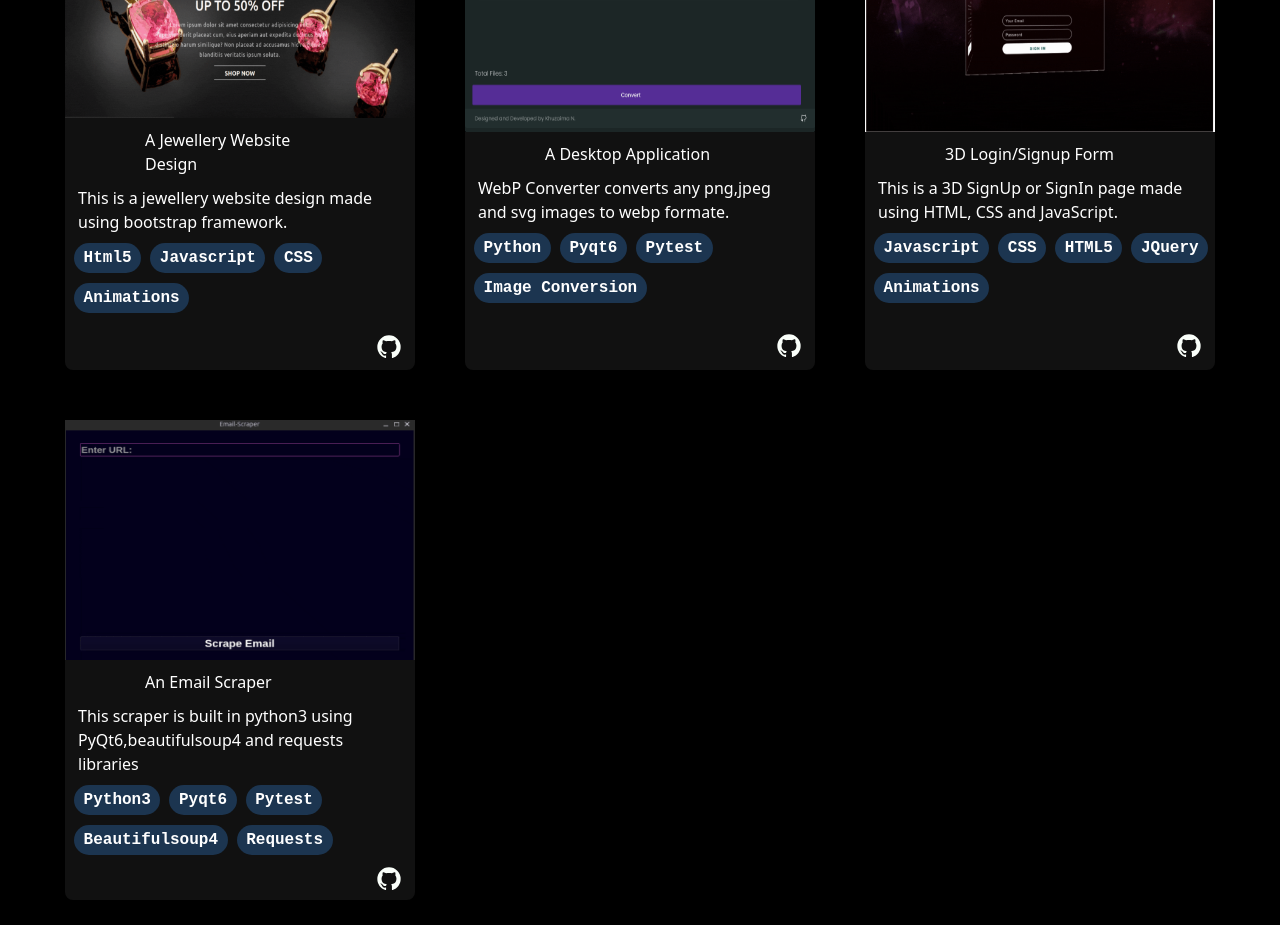
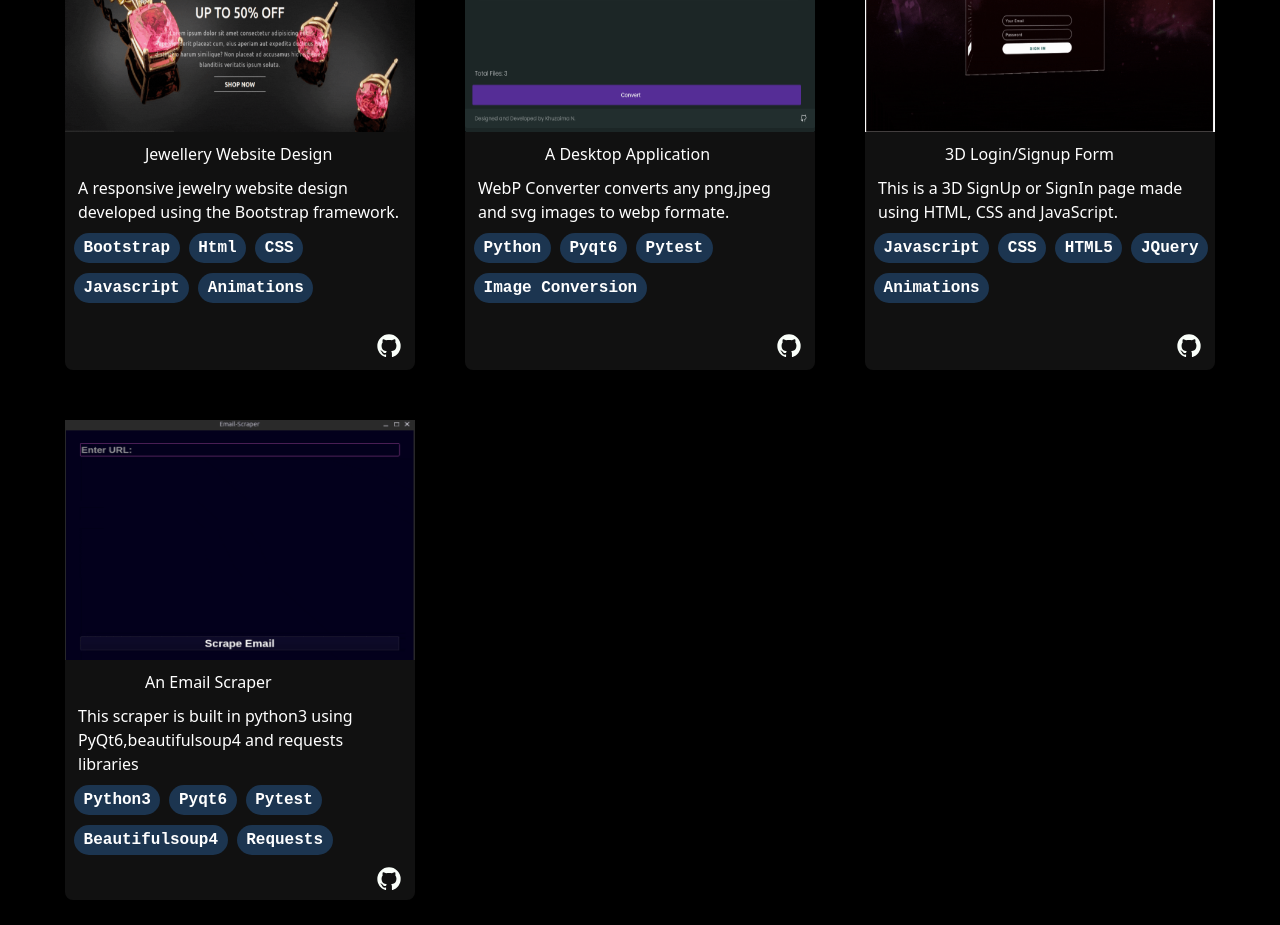
Before and after one commit to kzmfhm/my-portfolio, a React (Create React App) app: page /projects in a window 1280 px wide. Shown: the part 860-1785 px from the top of the page. Built offline with nearby package versions, Linux system fonts and the light colour scheme.

Commit message:
refactor code

```diff
--- a/src/pages/Projects/index.jsx
+++ b/src/pages/Projects/index.jsx
@@ -33,10 +33,10 @@ const projectsData = [
     githubLink: 'https://github.com/kzmfhm/flavor-craft-food-website',
   },
   {
-    title: 'A Jewellery Website Design',
+    title: 'Jewellery Website Design',
     image: jewelleryGif,
-    description: 'This is a jewellery website design made using bootstrap framework.',
-    technologies: ['Html5', 'Javascript', 'CSS','Animations',],
+    description: 'A responsive jewelry website design developed using the Bootstrap framework.',
+    technologies: ['Bootstrap', 'Html', 'CSS','Javascript','Animations',],
     githubLink: 'https://github.com/kzmfhm/bootstrap-website-template',
   },
   {
```
